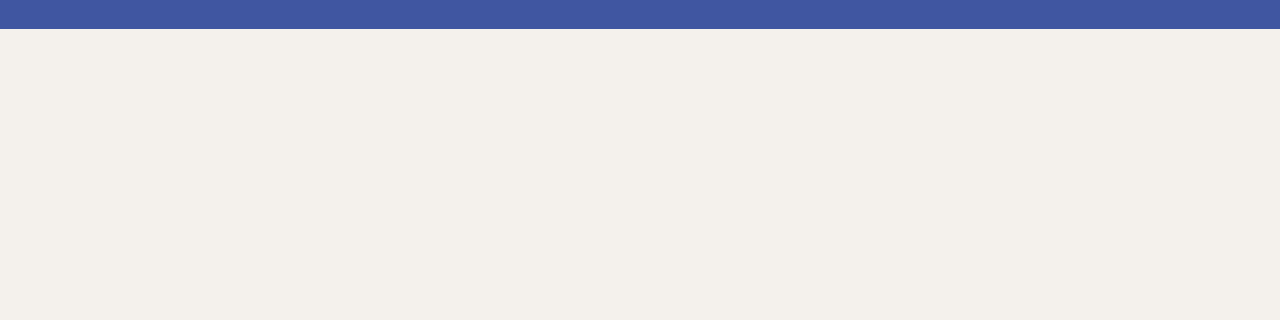
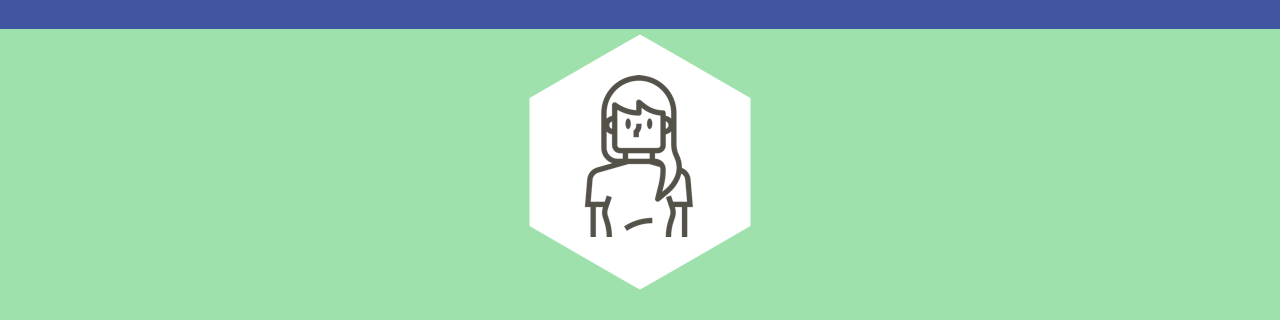
Before and after one commit to josuevalo/tweeter-project, a website: page public/index.html in a window 1280 px wide. Shown: the part 91-411 px from the top of the page. Drawn offline with nearby package versions, Linux system fonts and the light colour scheme.

Commit message:
Changing the header colour and adding in an avatar photo

```diff
--- a/public/index.html
+++ b/public/index.html
@@ -15,6 +15,7 @@
     <!-- App CSS -->
     <link rel="stylesheet" href="/styles/layout.css" type="text/css" />
     <link rel="stylesheet" href="/styles/navigation/nav.css" type="text/css" />
+    <link rel="stylesheet" href="/styles/header.css" type="text/css" />
 
     <!-- External JS -->
     <script src="https://ajax.googleapis.com/ajax/libs/jquery/3.4.1/jquery.min.js"></script>
@@ -38,7 +39,17 @@
     </nav>
 
     <!-- Page-specific (main) content here -->
-    <main class="container"></main>
+    <main class="container">
+      <header>
+        <div>
+            <img class="avatar" src="/images/profile-hex.png">
+        </div>
+        <br>
+        <div class="name">
+            <h2>Mary Jane Watson</h2>
+        </div>
+    </header>
+    </main>
 
   </body>
 </html>
--- /dev/null
+++ b/public/styles/header.css
@@ -0,0 +1,13 @@
+header {
+  display: flex;
+  background-color: #9ee1ac;
+  height: 400px;
+  width: 100%;
+  justify-content: center;
+  flex-direction: column;
+  align-items: center;
+}
+
+.avatar {
+  align-items: center;
+}
--- a/public/styles/navigation/nav.css
+++ b/public/styles/navigation/nav.css
@@ -1,5 +1,6 @@
 nav {
   display: flex;
+  z-index: 3;
   color: #FFFFFF;
   background-color: #4056a1;
   font-size: 24px;
@@ -38,3 +39,7 @@ nav span {
   color: red;
   justify-content: center;
 }
+
+.header {
+  z-index: 3
+}
--- a/server/data-files/initial-tweets.json
+++ b/server/data-files/initial-tweets.json
@@ -8,7 +8,7 @@
     "content": {
       "text": "If I have seen further it is by standing on the shoulders of giants"
     },
-    "created_at": 1639271344251
+    "created_at": 1639277947170
   },
   {
     "user": {
@@ -19,6 +19,6 @@
     "content": {
       "text": "Je pense , donc je suis"
     },
-    "created_at": 1639357744251
+    "created_at": 1639364347170
   }
 ]
```
